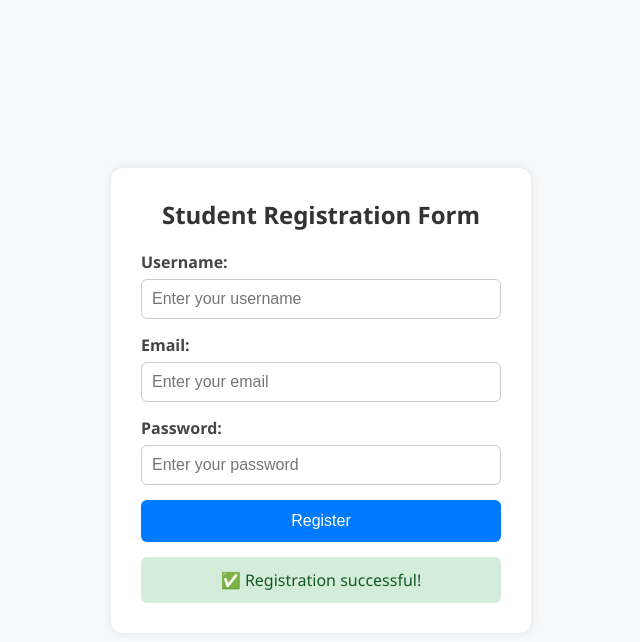
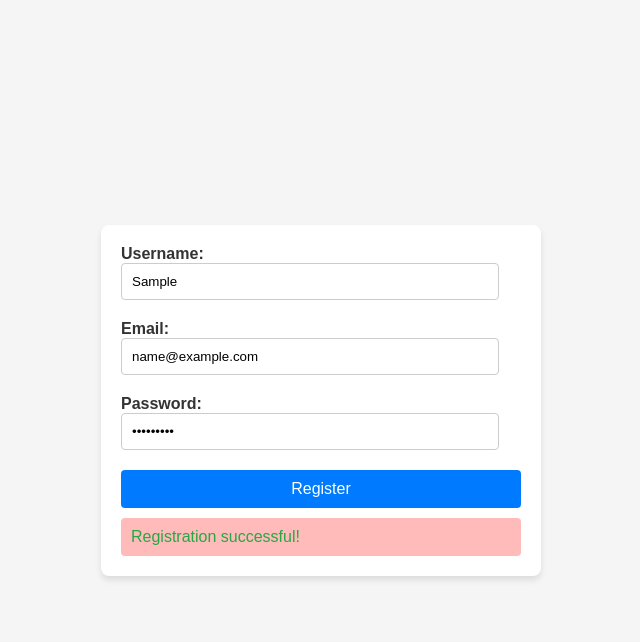
Before and after one commit to ItStudentLL/Form-Creation-Validation, a plain HTML site: page index.html in a window 1280 px wide. Both pictures are taken after typing "Sample", "name@example.com", "Sample123" into the empty fields and a click on the button "Register". Shown: the whole page, without its empty margins (319-959 px from the left). Drawn offline with Linux system fonts and the light colour scheme.

Commit message:
Upgrading the Form functionality

```diff
--- a/index.html
+++ b/index.html
@@ -1,38 +1,24 @@
 <!DOCTYPE html>
 <html lang="en">
 <head>
-    <meta charset="UTF-8" />
-    <meta name="viewport" content="width=device-width, initial-scale=1.0" />
-    <title>Student Registration</title>
-    <link rel="stylesheet" href="style.css" />
+    <meta charset="UTF-8">
+    <title>User Registration Form</title>
+    <link rel="stylesheet" href="style.css">
 </head>
 <body>
-    <main>
-        <section class="form-section">
-            <h1>Student Registration Form</h1>
     <form id="registration-form">
-                <div class="form-group">
         <label for="username">Username:</label>
-                    <input type="text" id="username" placeholder="Enter your username" required />
-                </div>
+        <input type="text" id="username" required>
 
-                <div class="form-group">
         <label for="email">Email:</label>
-                    <input type="email" id="email" placeholder="Enter your email" required />
-                </div>
+        <input type="email" id="email" required>
 
-                <div class="form-group">
         <label for="password">Password:</label>
-                    <input type="password" id="password" placeholder="Enter your password" required />
-                </div>
+        <input type="password" id="password" required>
 
         <button type="submit">Register</button>
+        <div id="form-feedback"></div>
     </form>
-
-            <div id="form-feedback" class="feedback"></div>
-        </section>
-    </main>
-
     <script src="script.js"></script>
 </body>
 </html>
--- a/script.js
+++ b/script.js
@@ -1,50 +1,37 @@
-document.addEventListener("DOMContentLoaded", () => {
-    const form = document.getElementById("registration-form");
-    const feedbackDiv = document.getElementById("form-feedback");
-
-    form.addEventListener("submit", (event) => {
+document.addEventListener('DOMContentLoaded', function() {
+  const form = document.getElementById('registration-form');
+  const feedbackDiv = document.getElementById('form-feedback');
+  form.addEventListener('submit', function(event) {
     event.preventDefault();
-
-        // Retrieve and trim input values
-        const username = document.getElementById("username").value.trim();
-        const email = document.getElementById("email").value.trim();
-        const password = document.getElementById("password").value.trim();
-
+    const username = document.getElementById('username').value.trim();
+    const email = document.getElementById('email').value.trim();
+    const password = document.getElementById('password').value.trim();
     let isValid = true;
     const messages = [];
 
-        // Username Validation
     if (username.length < 3) {
       isValid = false;
-            messages.push("Username must be at least 3 characters long.");
+      messages.push('Username must be at least 3 characters long.');
     }
 
-        // Email Validation
-        const emailPattern = /^[^\s@]+@[^\s@]+\.[^\s@]+$/;
-        if (!emailPattern.test(email)) {
+    if (!email.includes('@') || !email.includes('.')) {
       isValid = false;
-            messages.push("Please enter a valid email address.");
+      messages.push('Email must contain both "@" and "." characters.');
     }
 
-        // Password Validation
     if (password.length < 8) {
       isValid = false;
-            messages.push("Password must be at least 8 characters long.");
+      messages.push('Password must be at least 8 characters long.');
     }
 
-        // Display feedback
-        feedbackDiv.style.display = "block";
-        feedbackDiv.style.padding = "12px";
+    feedbackDiv.style.display = 'block';
 
     if (isValid) {
-            feedbackDiv.textContent = "✅ Registration successful!";
-            feedbackDiv.style.color = "#155724";
-            feedbackDiv.style.backgroundColor = "#d4edda";
-            form.reset();
+      feedbackDiv.textContent = 'Registration successful!';
+      feedbackDiv.style.color = '#28a745';
     } else {
-            feedbackDiv.innerHTML = messages.join("<br>");
-            feedbackDiv.style.color = "#721c24";
-            feedbackDiv.style.backgroundColor = "#f8d7da";
+      feedbackDiv.innerHTML = messages.join('<br>');
+      feedbackDiv.style.color = '#dc3545';
     }
   });
 });
--- a/style.css
+++ b/style.css
@@ -1,74 +1,59 @@
-/* General Reset */
-* {
-    box-sizing: border-box;
-    margin: 0;
-    padding: 0;
-}
-
 body {
-    font-family: 'Segoe UI', Tahoma, Geneva, Verdana, sans-serif;
-    background-color: #f7f9fb;
+    font-family: 'Arial', sans-serif;
     display: flex;
     justify-content: center;
     align-items: center;
     height: 100vh;
+    background-color: #f5f5f5;
+    margin: 0;
 }
 
-main {
+form {
+    background: #ffffff;
+    padding: 20px;
+    border-radius: 8px;
+    box-shadow: 0 4px 6px rgba(0, 0, 0, 0.1);
     width: 100%;
-    max-width: 420px;
-    background: white;
-    border-radius: 12px;
-    box-shadow: 0 0 10px rgba(0, 0, 0, 0.1);
-    padding: 30px;
+    max-width: 400px;
 }
 
-h1 {
-    text-align: center;
-    margin-bottom: 20px;
+label {
+    margin-bottom: 5px;
+    font-weight: bold;
     color: #333;
 }
 
-.form-group {
-    margin-bottom: 15px;
-}
-
-label {
-    display: block;
-    font-weight: bold;
-    margin-bottom: 6px;
-    color: #444;
-}
-
 input {
-    width: 100%;
     padding: 10px;
-    border-radius: 6px;
+    margin-bottom: 20px;
     border: 1px solid #ccc;
-    font-size: 1rem;
+    border-radius: 4px;
+    width: calc(100% - 22px); /* Adjust width to account for padding and border */
+    box-sizing: border-box; /* Include padding and border in element's total width and height */
 }
 
 button {
-    width: 100%;
-    padding: 12px;
-    border: none;
     background-color: #007bff;
     color: white;
-    font-size: 1rem;
-    border-radius: 6px;
+    padding: 10px 15px;
+    border: none;
+    border-radius: 4px;
+    font-size: 16px;
     cursor: pointer;
-    transition: background-color 0.3s;
+    width: 100%;
+    box-sizing: border-box;
+    transition: background-color 0.3s ease;
 }
 
 button:hover {
     background-color: #0056b3;
 }
 
-.feedback {
-    display: none;
-    margin-top: 15px;
+#form-feedback {
+    margin-top: 10px;
     padding: 10px;
-    border-radius: 6px;
-    font-weight: 500;
-    text-align: center;
+    color: #d8000c;
+    background-color: #ffbaba;
+    border-radius: 4px;
+    display: none; /* Initially hide the feedback div */
 }
```
Lines whose indentation alone changed are shown as unchanged.
